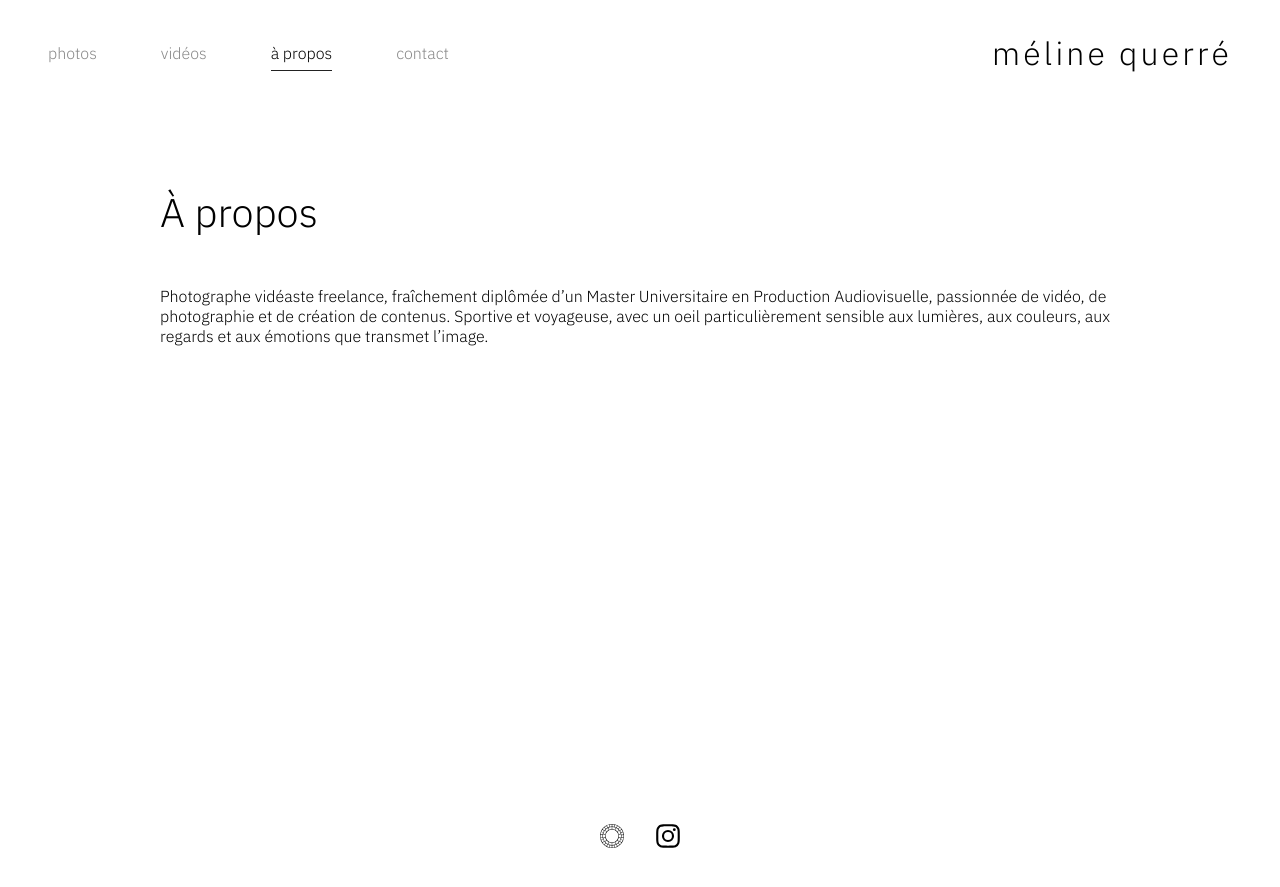
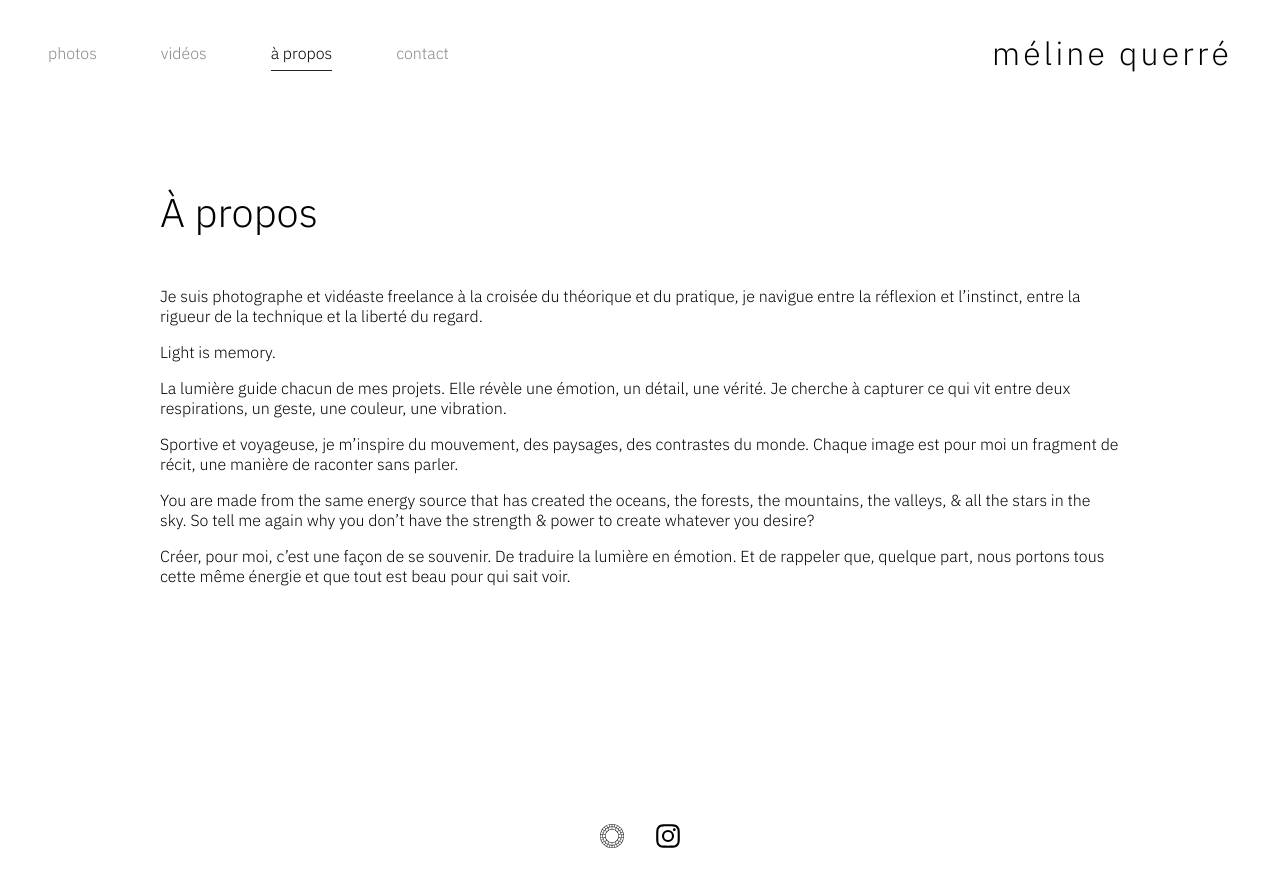
Before and after one commit to mwanheda/mwanheda.github.io, a Jekyll site: the page built from _pages/about.md, in a window 1280 px wide. Shown: the top 887 px of the page. Built offline with Jekyll 4.4.1, drawn with Linux system fonts in a browser that asks for light colours; nearby versions of some CDN libraries.

Commit message:
Update about.md

```diff
--- a/_pages/about.md
+++ b/_pages/about.md
@@ -5,5 +5,20 @@ permalink: /about
 id: about
 ---
 
-Photographe vidéaste freelance, fraîchement diplômée d’un Master Universitaire en Production Audiovisuelle, passionnée de vidéo, de photographie et de création de contenus.
-Sportive et voyageuse, avec un oeil particulièrement sensible aux lumières, aux couleurs, aux regards et aux émotions que transmet l’image.
+Je suis photographe et vidéaste freelance à la croisée du théorique et du pratique, je navigue entre la réflexion et l’instinct, entre la rigueur de la technique et la liberté du regard.
+
+Light is memory.
+
+La lumière guide chacun de mes projets.
+Elle révèle une émotion, un détail, une vérité.
+Je cherche à capturer ce qui vit entre deux respirations, un geste, une couleur, une vibration.
+
+Sportive et voyageuse, je m’inspire du mouvement, des paysages, des contrastes du monde.
+Chaque image est pour moi un fragment de récit, une manière de raconter sans parler.
+
+You are made from the same energy source that has created the oceans, the forests, the mountains, the valleys, & all the stars in the sky.
+So tell me again why you don’t have the strength & power to create whatever you desire?
+
+Créer, pour moi, c’est une façon de se souvenir.
+De traduire la lumière en émotion.
+Et de rappeler que, quelque part, nous portons tous cette même énergie et que tout est beau pour qui sait voir.
```
